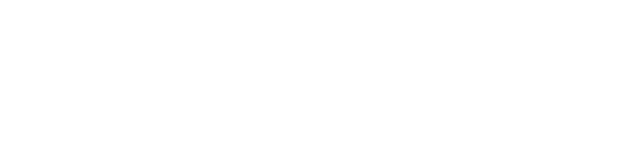
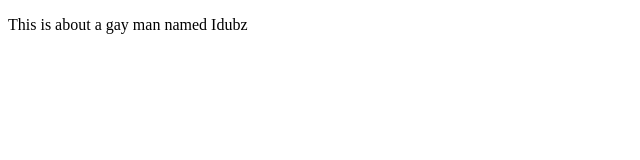
Before and after one commit to US-STEAM-Academy/2017-tribute-project-williammceachern6969, a plain HTML site: page index.html in a window 1280 px wide. Shown: the whole page, without its empty margins (0-640 px from the left). Drawn offline with Linux system fonts and the light colour scheme.

Commit message:
Update index.html

```diff
--- a/index.html
+++ b/index.html
@@ -6,6 +6,7 @@
 	</head>
 	<body>
 		<!-- BEGIN EDITABLE CODE -->
+		<p>This is about a gay man named Idubz </p>
 
 		<!-- END EDITABLE CODE -->
 	</body>
```
